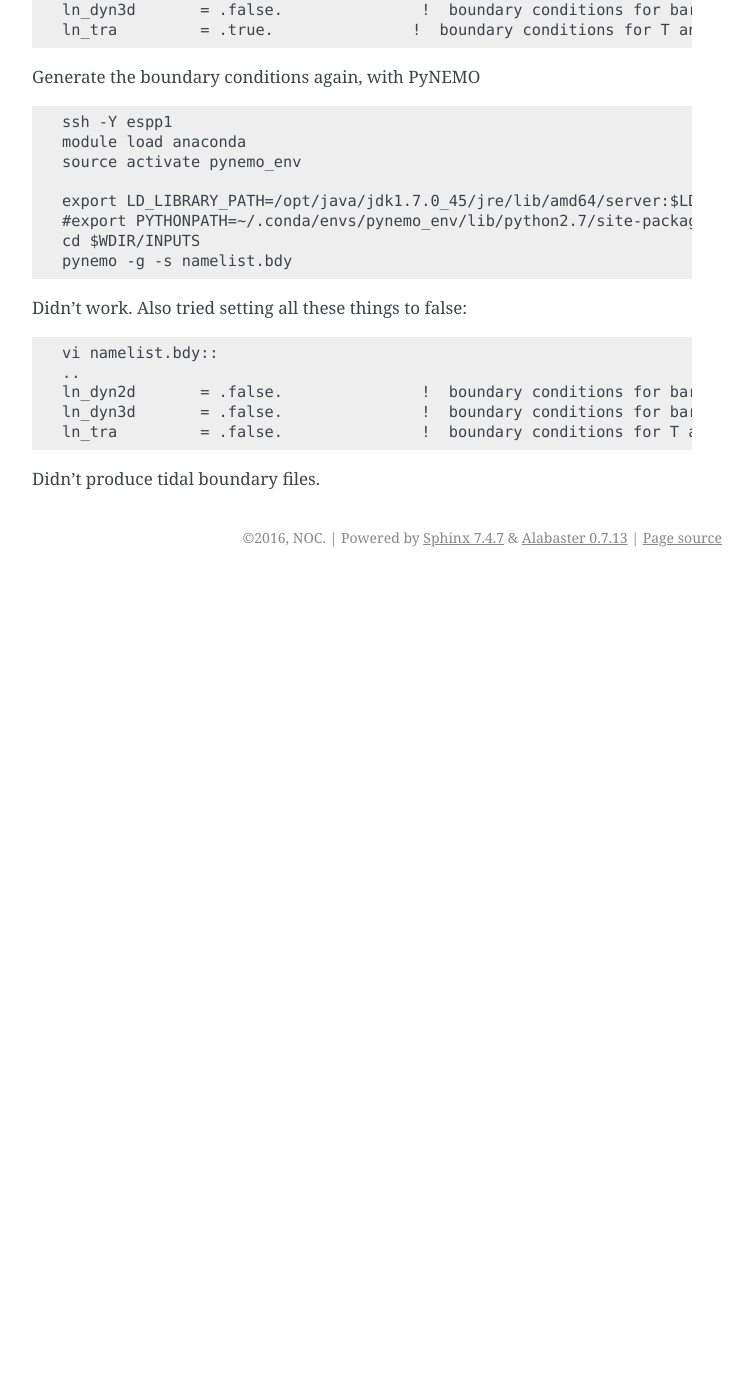
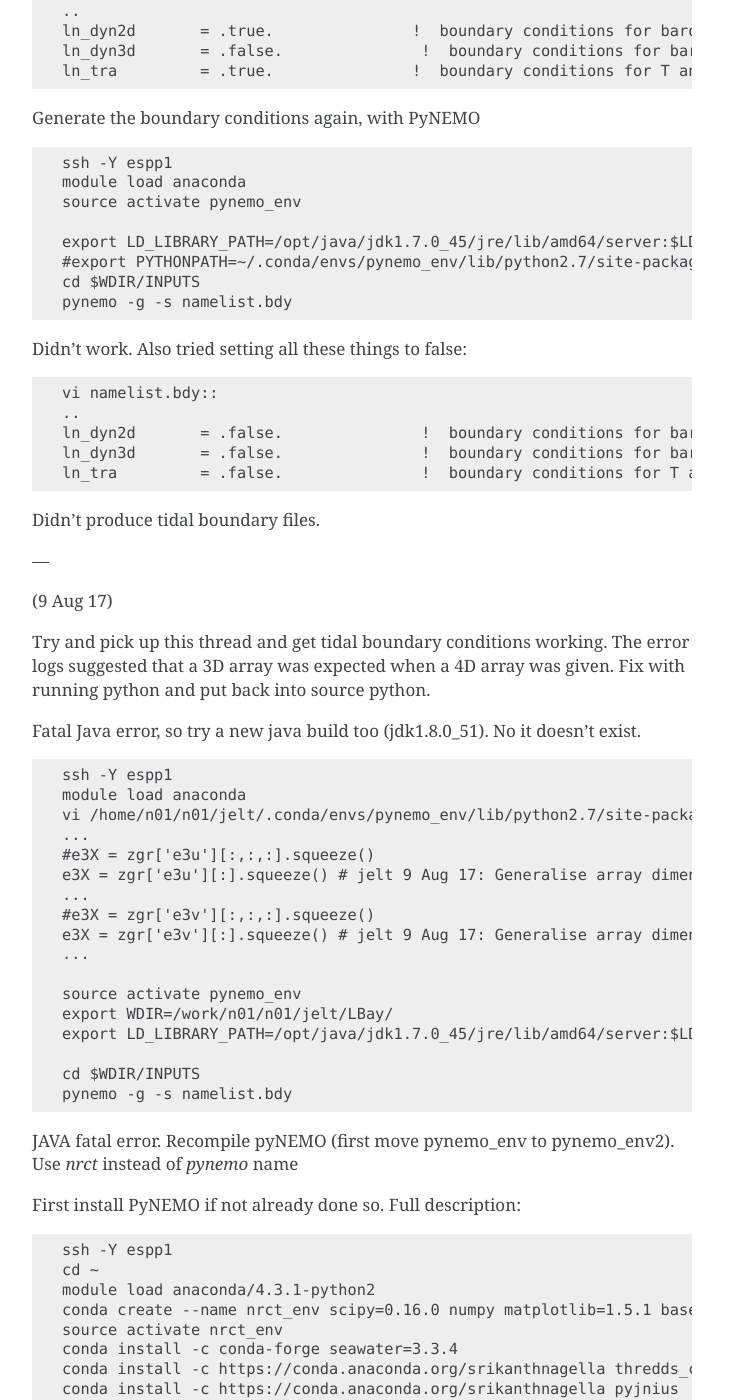
Before and after one commit to NOC-MSM/SEAsia, a Sphinx documentation site: the page built from docs/source/LBay.rst, in a window 1280 px wide and 1400 px high, scrolled down 22135 px. Shown: the whole window, without its empty margins (388-1141 px from the left). Built offline with Sphinx 7.4.7, drawn with Linux system fonts in a browser that asks for light colours; before the commit the page ends 22712 px from its top, so only the background shows below that; some of the changed text lies outside the part shown.

Commit message:
update from Soton

```diff
--- a/docs/source/LBay.rst
+++ b/docs/source/LBay.rst
@@ -3,6 +3,8 @@ Setting up a Liverpool Bay NEMO configuration
 =============================================
 
 URL:: http://nemo-reloc.readthedocs.io/en/latest/LBay.html
+
+* Build notes with:: ~/GitLab/NEMO-RELOC/docs$ make html
 
 Issues that arose
 =================
@@ -602,7 +604,7 @@ First install PyNEMO if not already done so. Full description::
   svn checkout https://ccpforge.cse.rl.ac.uk/svn/pynemo
   cd pynemo/trunk/Python
   python setup.py build
-  export PYTHONPATH=/home/n01/n01/jelt/.conda/envs/pynemo/lib/python2.7/site-packages/:$PYTHONPATH
+  export PYTHONPATH=/home/n01/n01/jelt/.conda/envs/pynemo_env/lib/python2.7/site-packages/:$PYTHONPATH
   python setup.py install --prefix ~/.conda/envs/pynemo_env
   #cp data/namelist.bdy $WDIR
   cd $WDIR
@@ -1104,3 +1106,123 @@ Didn't work. Also tried setting all these things to false::
   ln_tra         = .false.               !  boundary conditions for T and S
 
 Didn't produce tidal boundary files.
+
+
+---
+
+(9 Aug 17)
+
+Try and pick up this thread and get tidal boundary conditions working.
+The error logs suggested that a 3D array was expected when a 4D array was given.
+Fix with running python and put back into source python.
+
+Fatal Java error, so try a new java build too (jdk1.8.0_51). No it doesn't exist.
+::
+
+  ssh -Y espp1
+  module load anaconda
+  vi /home/n01/n01/jelt/.conda/envs/pynemo_env/lib/python2.7/site-packages/pynemo-0.2-py2.7.egg/pynemo/tide/nemo_bdy_tide3.py
+  ...
+  #e3X = zgr['e3u'][:,:,:].squeeze()
+  e3X = zgr['e3u'][:].squeeze() # jelt 9 Aug 17: Generalise array dimensions to accomodate 4D data
+  ...
+  #e3X = zgr['e3v'][:,:,:].squeeze()
+  e3X = zgr['e3v'][:].squeeze() # jelt 9 Aug 17: Generalise array dimensions to accomodate 4D data
+  ...
+
+  source activate pynemo_env
+  export WDIR=/work/n01/n01/jelt/LBay/
+  export LD_LIBRARY_PATH=/opt/java/jdk1.7.0_45/jre/lib/amd64/server:$LD_LIBRARY_PATH
+
+  cd $WDIR/INPUTS
+  pynemo -g -s namelist.bdy
+
+JAVA fatal error. Recompile pyNEMO (first move pynemo_env to pynemo_env2).
+Use *nrct* instead of *pynemo* name
+
+First install PyNEMO if not already done so. Full description::
+
+  ssh -Y espp1
+  cd ~
+  module load anaconda/4.3.1-python2
+  conda create --name nrct_env scipy=0.16.0 numpy matplotlib=1.5.1 basemap netcdf4 libgfortran=1.0.0
+  source activate nrct_env
+  conda install -c conda-forge seawater=3.3.4
+  conda install -c https://conda.anaconda.org/srikanthnagella thredds_crawler
+  conda install -c https://conda.anaconda.org/srikanthnagella pyjnius
+  #export LD_LIBRARY_PATH=/opt/java/jdk1.7.0_45/jre/lib/amd64/server:$LD_LIBRARY_PATH
+  export LD_LIBRARY_PATH=/usr/lib64/jvm/jre-1.7.0-ibm/bin/j9vm:$LD_LIBRARY_PATH
+
+  git clone https://jpolton@bitbucket.org/jdha/nrct.git
+  cd nrct/Python
+  python setup.py build
+  export PYTHONPATH=/home/n01/n01/jelt/.conda/envs/nrct_env/lib/python2.7/site-packages/:$PYTHONPATH
+
+  python setup.py install --prefix ~/.conda/envs/nrct_env
+  export WDIR=/work/n01/n01/jelt/LBay/
+
+# Perhaps change the path where java is sought: $whereis java
+#  export PATH=/usr/lib64/jvm/java-1.7.0-ibm-1.7.0:$PATH
+# Didn't work but maybe I didn't do it properly
+
+Find the shared object libjvm.so in
+  /usr/lib64/jvm/jre-1.7.0-ibm/bin/j9vm
+and link to this instead::
+  export LD_LIBRARY_PATH=/usr/lib64/jvm/jre-1.7.0-ibm/bin/j9vm:$LD_LIBRARY_PATH
+
+conda install libxcb # Works but didn't resolve problems.
+
+  cd $WDIR
+  pynemo -g -s namelist.bdy
+
+  ----
+
+  Errors. Errors. Can I do it on livljobs6?
+
+  (11 Aug 17)
+
+  First install PyNEMO if not already done so. Full description::
+
+    ssh -Y livljobs6
+    cd /work/jelt
+    mkdir /scratch/jelt/LBay
+    export WDIR=/scratch/jelt/LBay/
+    module load anaconda/2.1.0  # Want python2
+    conda create --name nrct_env scipy=0.16.0 numpy matplotlib=1.5.1 basemap netcdf4 libgfortran=1.0.0
+    source activate nrct_env
+
+    mkdir /scratch/jelt/LBay
+    export WDIR=/scratch/jelt/LBay/
+
+    conda install -c https://conda.anaconda.org/conda-forge seawater=3.3.4 # Note had to add https path
+    conda install -c https://conda.anaconda.org/srikanthnagella thredds_crawler
+    conda install -c https://conda.anaconda.org/srikanthnagella pyjnius
+
+Find java object by doing a which java and then following the trail
+find  /usr/lib/jvm/jre-1.7.0-openjdk.x86_64/ -name libjvm.so -print
+::
+
+    export LD_LIBRARY_PATH=/usr/lib/jvm/jre-1.7.0-openjdk.x86_64/lib/amd64/server:$LD_LIBRARY_PATH
+
+*Got here*
+
+    git clone https://jpolton@bitbucket.org/jdha/nrct.git
+    cd nrct/Python
+    python setup.py build
+    export PYTHONPATH=/home/n01/n01/jelt/.conda/envs/nrct_env/lib/python2.7/site-packages/:$PYTHONPATH
+
+    python setup.py install --prefix ~/.conda/envs/nrct_env
+
+  # Perhaps change the path where java is sought: $whereis java
+  #  export PATH=/usr/lib64/jvm/java-1.7.0-ibm-1.7.0:$PATH
+  # Didn't work but maybe I didn't do it properly
+
+  Find the shared object libjvm.so in
+    /usr/lib64/jvm/jre-1.7.0-ibm/bin/j9vm
+  and link to this instead::
+    export LD_LIBRARY_PATH=/usr/lib64/jvm/jre-1.7.0-ibm/bin/j9vm:$LD_LIBRARY_PATH
+
+  conda install libxcb # Works but didn't resolve problems.
+
+    cd $WDIR
+    pynemo -g -s namelist.bdy
```
Also changed, not shown: 5 other files.
